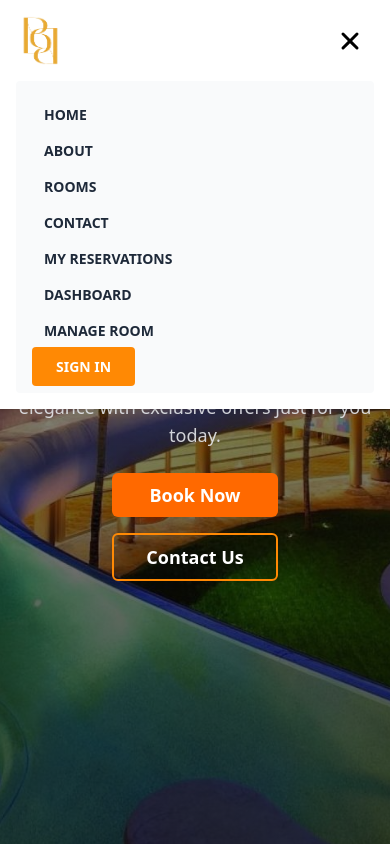
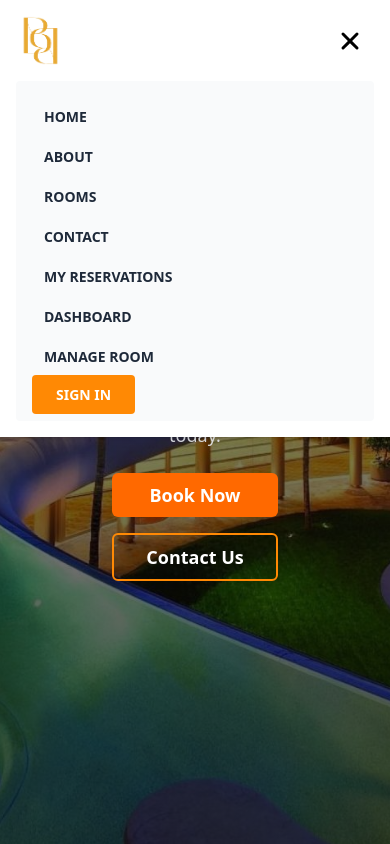
Before and after one commit to TeguhBagasM/bahara-hotel, a Next.js app: page / in a window 390 px wide. Both pictures are taken after a click on the button 350 px from the left and 40 px from the top of the page. Shown: the top 844 px of the page. Built offline with nearby package versions, Linux system fonts and the light colour scheme.

Commit message:
style: improve navlink hover

```diff
--- a/components/navbar/navlink.tsx
+++ b/components/navbar/navlink.tsx
@@ -24,7 +24,7 @@ const Navlink = () => {
           <li>
             <Link
               href="/"
-              className="block py-2 px-3 text-gray-800 hover:bg-gray-100 rounded-sm md:hover:bg-transparent md:p-0"
+              className="block py-2.5 px-3 text-gray-800 hover:text-orange-500 hover:bg-gray-50 rounded-md md:hover:bg-transparent md:p-0 transition-colors"
             >
               Home
             </Link>
@@ -32,7 +32,7 @@ const Navlink = () => {
           <li>
             <Link
               href="/"
-              className="block py-2 px-3 text-gray-800 hover:bg-gray-100 rounded-sm md:hover:bg-transparent md:p-0"
+              className="block py-2.5 px-3 text-gray-800 hover:text-orange-500 hover:bg-gray-50 rounded-md md:hover:bg-transparent md:p-0 transition-colors"
             >
               About
             </Link>
@@ -40,7 +40,7 @@ const Navlink = () => {
           <li>
             <Link
               href="/"
-              className="block py-2 px-3 text-gray-800 hover:bg-gray-100 rounded-sm md:hover:bg-transparent md:p-0"
+              className="block py-2.5 px-3 text-gray-800 hover:text-orange-500 hover:bg-gray-50 rounded-md md:hover:bg-transparent md:p-0 transition-colors"
             >
               Rooms
             </Link>
@@ -48,7 +48,7 @@ const Navlink = () => {
           <li>
             <Link
               href="/"
-              className="block py-2 px-3 text-gray-800 hover:bg-gray-100 rounded-sm md:hover:bg-transparent md:p-0"
+              className="block py-2.5 px-3 text-gray-800 hover:text-orange-500 hover:bg-gray-50 rounded-md md:hover:bg-transparent md:p-0 transition-colors"
             >
               Contact
             </Link>
@@ -56,7 +56,7 @@ const Navlink = () => {
           <li>
             <Link
               href="/myreservation"
-              className="block py-2 px-3 text-gray-800 hover:bg-gray-100 rounded-sm md:hover:bg-transparent md:p-0"
+              className="block py-2.5 px-3 text-gray-800 hover:text-orange-500 hover:bg-gray-50 rounded-md md:hover:bg-transparent md:p-0 transition-colors"
             >
               My Reservations
             </Link>
@@ -64,7 +64,7 @@ const Navlink = () => {
           <li>
             <Link
               href="/admin/dashboard"
-              className="block py-2 px-3 text-gray-800 hover:bg-gray-100 rounded-sm md:hover:bg-transparent md:p-0"
+              className="block py-2.5 px-3 text-gray-800 hover:text-orange-500 hover:bg-gray-50 rounded-md md:hover:bg-transparent md:p-0 transition-colors"
             >
               Dashboard
             </Link>
@@ -72,7 +72,7 @@ const Navlink = () => {
           <li>
             <Link
               href="/admin/room"
-              className="block py-2 px-3 text-gray-800 hover:bg-gray-100 rounded-sm md:hover:bg-transparent md:p-0"
+              className="block py-2.5 px-3 text-gray-800 hover:text-orange-500 hover:bg-gray-50 rounded-md md:hover:bg-transparent md:p-0 transition-colors"
             >
               Manage Room
             </Link>
```
